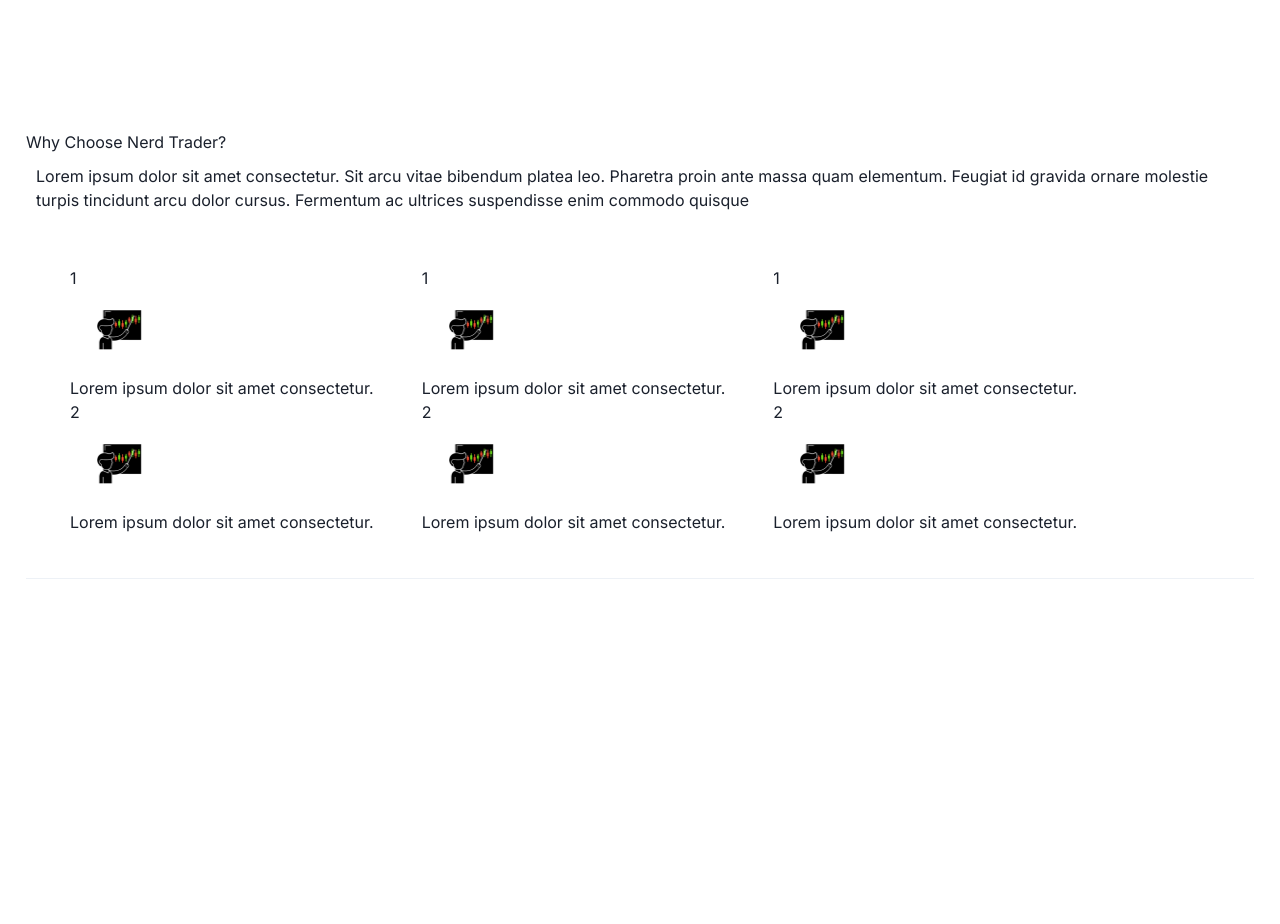
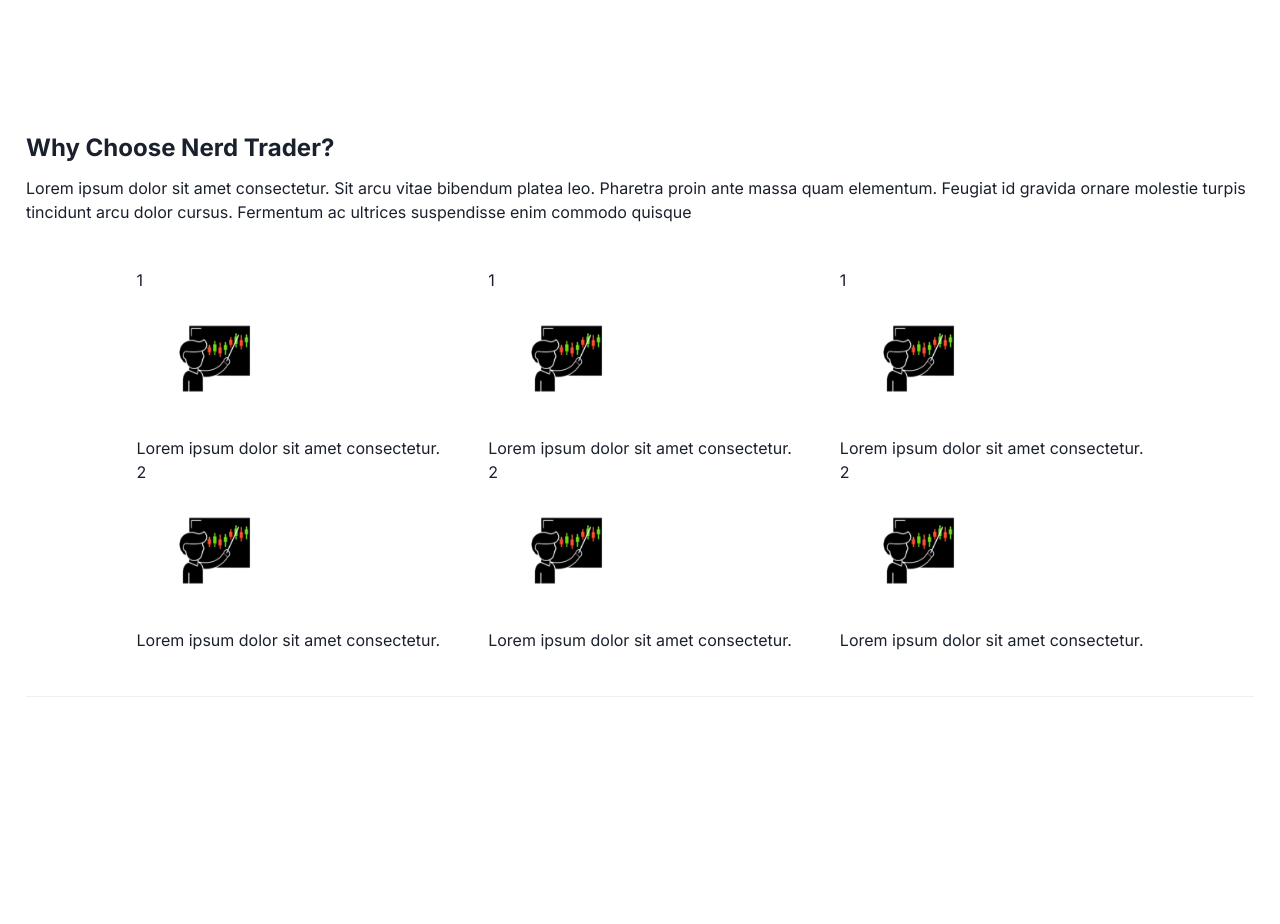
Before and after one commit to HindzSight/NerdTrader, a Next.js app: page / in a window 1280 px wide. Shown: the part 2360-3284 px from the top of the page. Built offline with nearby package versions, Linux system fonts and the light colour scheme.

Commit message:
[UI] Why Us Section Fixed

```diff
--- a/app/WhyUs.module.css
+++ b/app/WhyUs.module.css
@@ -7,25 +7,31 @@
 
 .whyans{
     font-size: medium;
-    padding: 10px;
+    padding-top: 10px;
+
 }
 
 .whyUsSection{
     display: flex;
     padding: 20px;
+    align-items:center;
+    justify-content: center;
 
 }
 
 .logo {
-    width: 100px;
-    height: 86px;
+    width: 20vh;
+    height: 18vh;
   }
 
 .secAns{
     padding: 3vh;
+    align-items:center;
+    justify-content:center;
+
 }
 
 .h2_class{
     font-weight: bold;
-    font-size: 55px;
+    font-size:x-large;
 }
--- a/app/WhyUs.tsx
+++ b/app/WhyUs.tsx
@@ -5,7 +5,7 @@
 const WhyUs = () => {
   return (
     <div className={styles.container}>
-        <h2 className='h2_class'>
+        <h2 className={styles.h2_class}>
             Why Choose Nerd Trader?
         </h2>
         <div className={styles.whyans}>
@@ -21,6 +21,7 @@
                     src="/logo.png"
                     />
                     <p className={styles.p}>Lorem ipsum dolor sit amet consectetur. </p>
+
                 </div>
                 <div>2
                 <img
```
